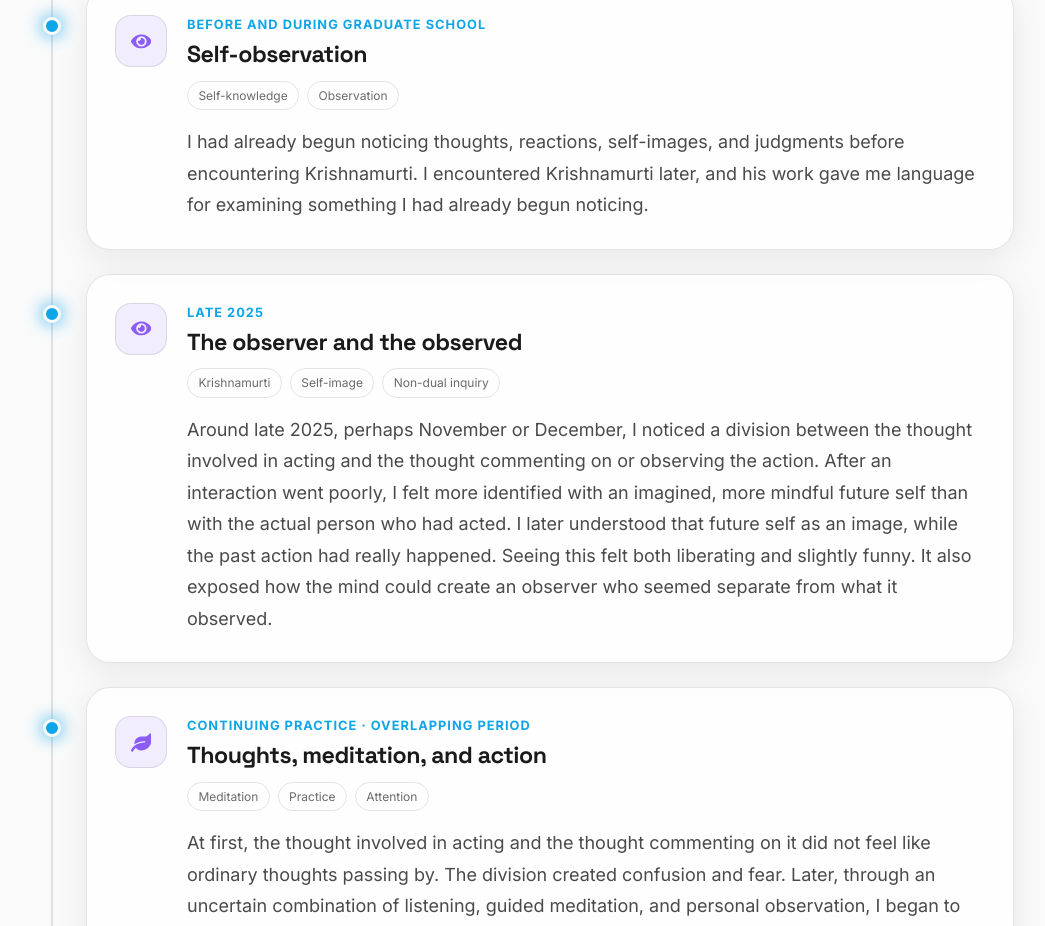
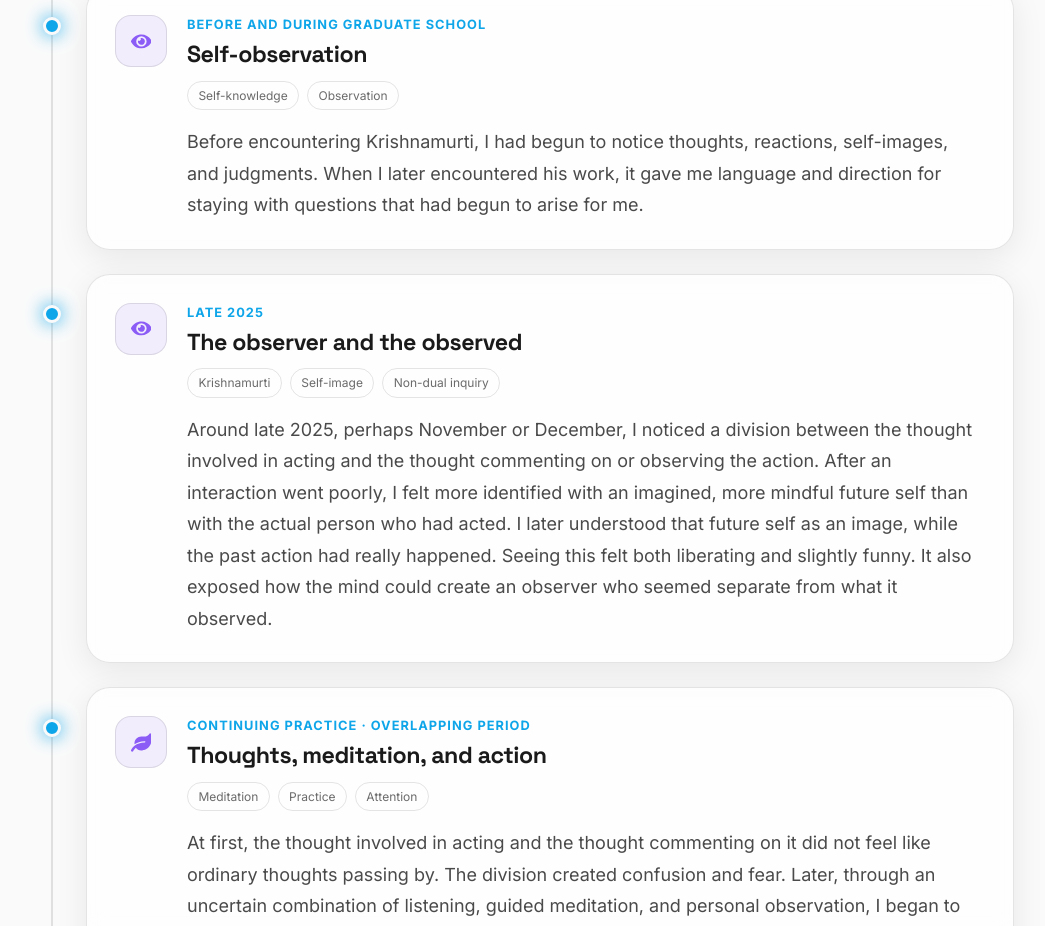
Before and after one commit to connectwithprakash/connectwithprakash.github.io, a React (Vite) app: page /personal/inquiry in a window 1280 px wide. Shown: the part 1260-2186 px from the top of the page, without its empty margins (116-1161 px from the left). Built offline with nearby package versions, Linux system fonts and the light colour scheme.

Commit message:
refactor(inquiry): clarify self-observation context

```diff
--- a/src/pages/QuestionPage.jsx
+++ b/src/pages/QuestionPage.jsx
@@ -32,7 +32,7 @@ const timeline = [
     title: 'Self-observation',
     icon: <FaEye />,
     tags: ['Self-knowledge', 'Observation'],
-    text: 'I had already begun noticing thoughts, reactions, self-images, and judgments before encountering Krishnamurti. I encountered Krishnamurti later, and his work gave me language for examining something I had already begun noticing.',
+    text: 'Before encountering Krishnamurti, I had begun to notice thoughts, reactions, self-images, and judgments. When I later encountered his work, it gave me language and direction for staying with questions that had begun to arise for me.',
   },
   {
     period: 'Late 2025',
```
